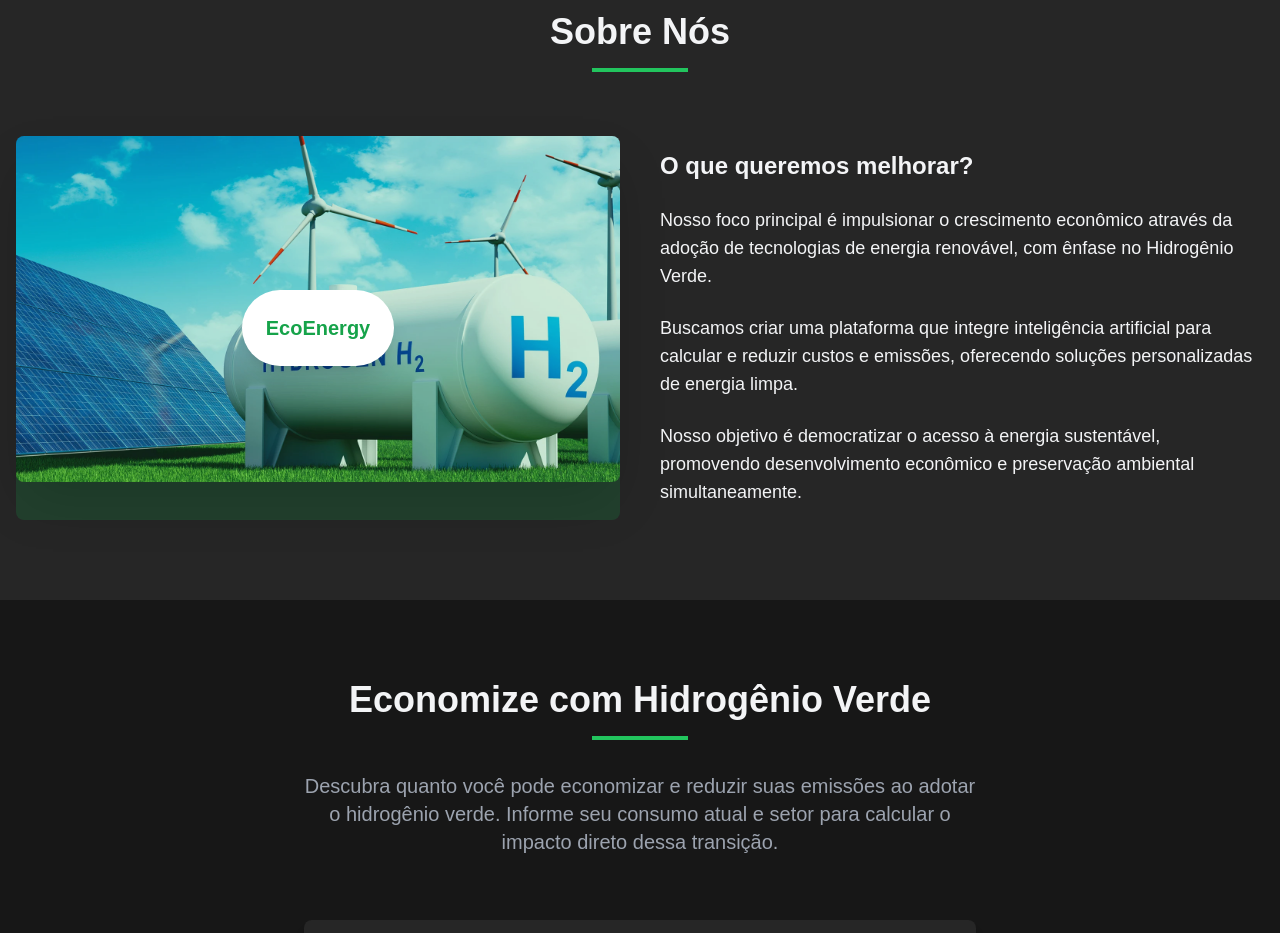
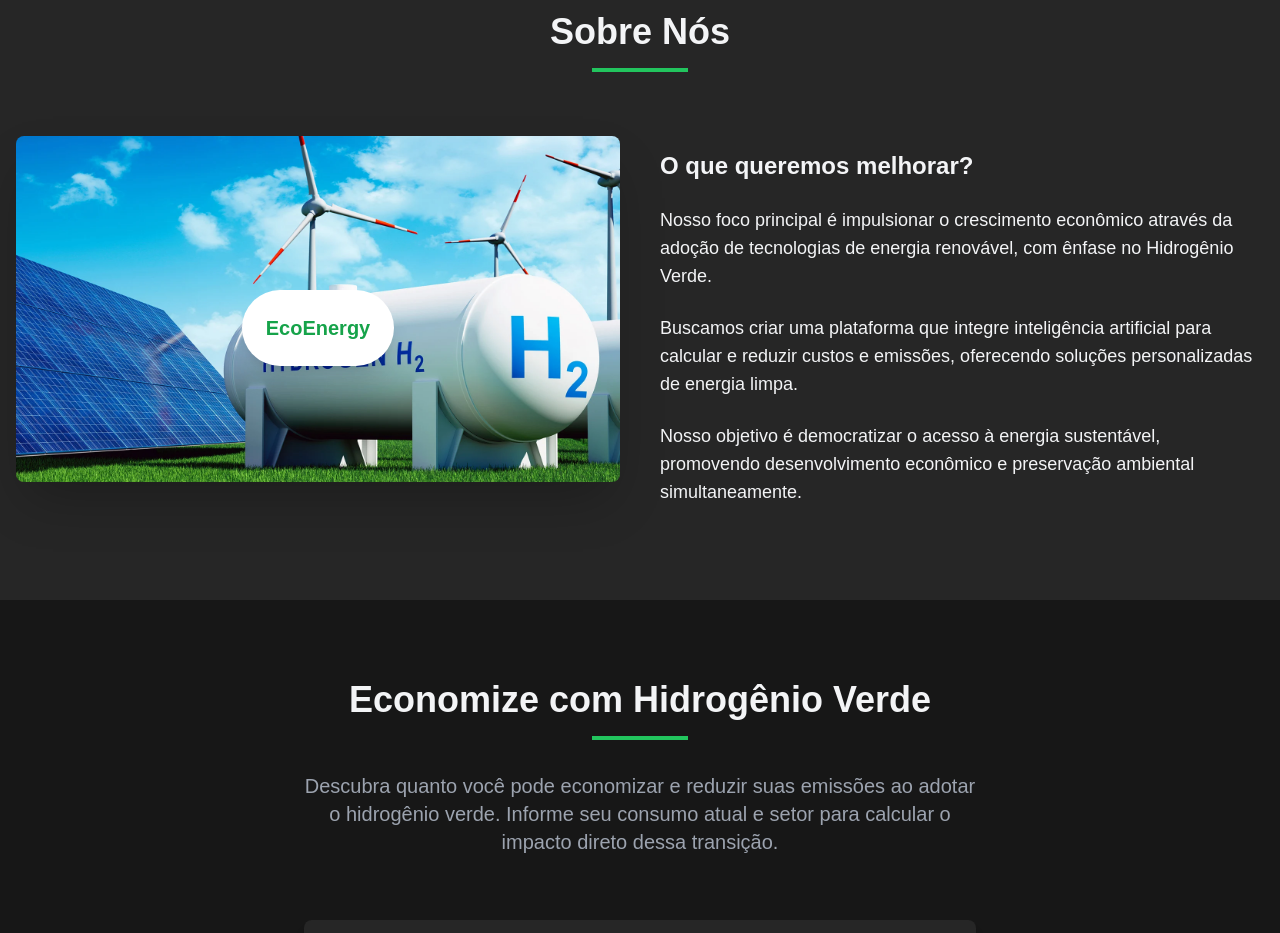
Before and after one commit to SouzaEu/EcoEnergy-Front-end, a Next.js app: page / in a window 1280 px wide. Shown: the part 900-1833 px from the top of the page. Built offline with nearby package versions, Linux system fonts and the light colour scheme.

Commit message:
remoção de filtro verde da imagem de sobre nos

```diff
--- a/src/app/page.tsx
+++ b/src/app/page.tsx
@@ -296,7 +296,7 @@ export default function EnhancedModernHomepage() {
                 objectFit="cover"
                 className="rounded-lg shadow-2xl"
               />
-              <div className="absolute inset-0 bg-green-600 opacity-20 rounded-lg"></div>
+              {/* Removido o filtro verde */}
               <div className="absolute inset-0 flex items-center justify-center">
                 <motion.div
                   initial={{ scale: 0 }}
@@ -329,6 +329,7 @@ export default function EnhancedModernHomepage() {
           </div>
         </div>
       </section>
+
 
       {/* Economize com Hidrogênio Verde Section */}
       <section id="serviços" className="py-20 bg-neutral-900">
```
